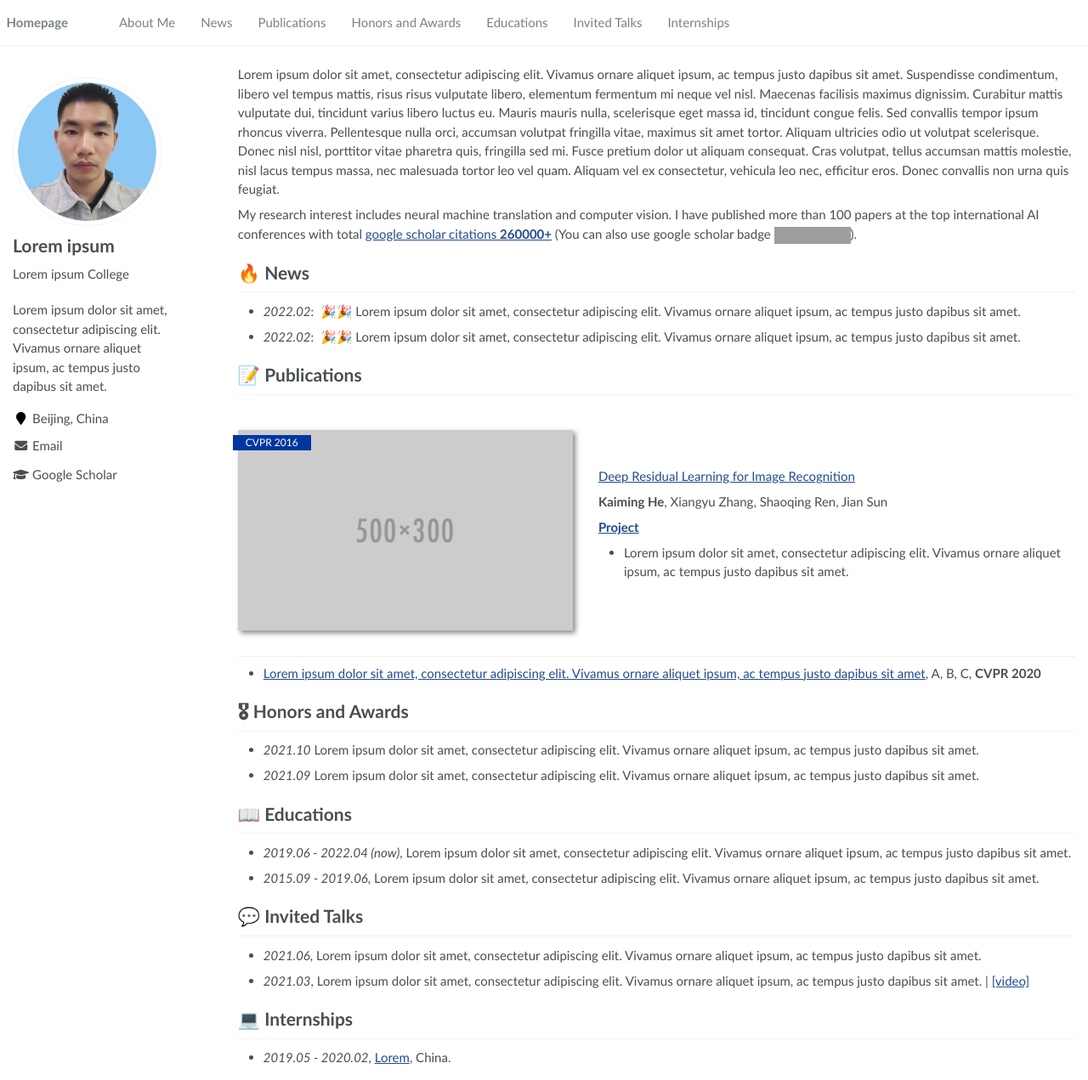
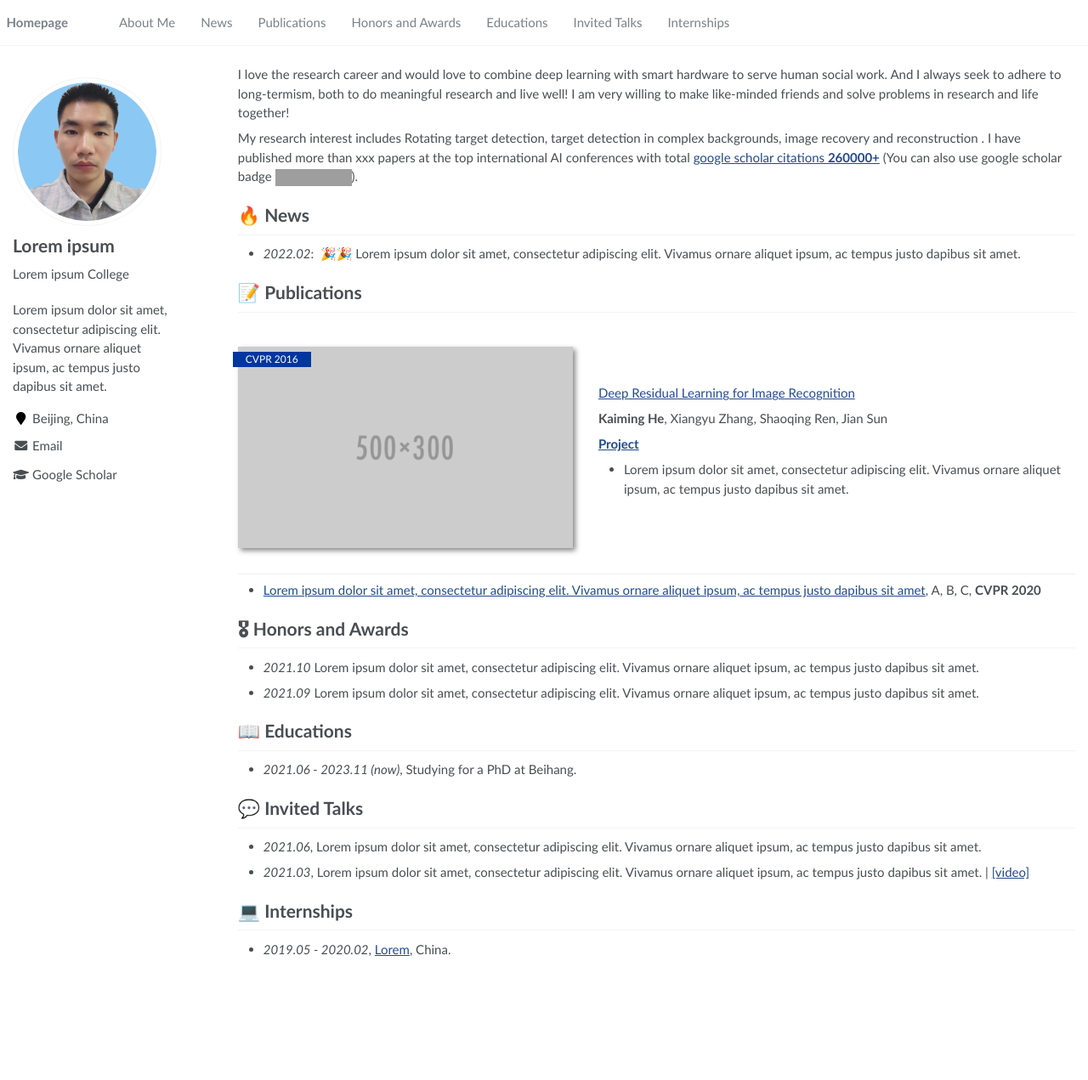
Before and after one commit to RayeRen/acad-homepage.github.io, a Jekyll site: the page built from _pages/about.md, in a window 1280 px wide and 1271 px high. Shown: the whole window at 85% size. Built offline with Jekyll 4.4.1, drawn with Linux system fonts in a browser that asks for light colours; grey boxes are pictures that could not be loaded.

Commit message:
Update about.md

```diff
--- a/_pages/about.md
+++ b/_pages/about.md
@@ -17,14 +17,14 @@ redirect_from:
 
 <span class='anchor' id='about-me'></span>
 
-Lorem ipsum dolor sit amet, consectetur adipiscing elit. Vivamus ornare aliquet ipsum, ac tempus justo dapibus sit amet. Suspendisse condimentum, libero vel tempus mattis, risus risus vulputate libero, elementum fermentum mi neque vel nisl. Maecenas facilisis maximus dignissim. Curabitur mattis vulputate dui, tincidunt varius libero luctus eu. Mauris mauris nulla, scelerisque eget massa id, tincidunt congue felis. Sed convallis tempor ipsum rhoncus viverra. Pellentesque nulla orci, accumsan volutpat fringilla vitae, maximus sit amet tortor. Aliquam ultricies odio ut volutpat scelerisque. Donec nisl nisl, porttitor vitae pharetra quis, fringilla sed mi. Fusce pretium dolor ut aliquam consequat. Cras volutpat, tellus accumsan mattis molestie, nisl lacus tempus massa, nec malesuada tortor leo vel quam. Aliquam vel ex consectetur, vehicula leo nec, efficitur eros. Donec convallis non urna quis feugiat.
+I love the research career and would love to combine deep learning with smart hardware to serve human social work. And I always seek to adhere to long-termism, both to do meaningful research and live well! I am very willing to make like-minded friends and solve problems in research and life together!
 
-My research interest includes neural machine translation and computer vision. I have published more than 100 papers at the top international AI conferences with total <a href='https://scholar.google.com/citations?user=DhtAFkwAAAAJ'>google scholar citations <strong><span id='total_cit'>260000+</span></strong></a> (You can also use google scholar badge <a href='https://scholar.google.com/citations?user=DhtAFkwAAAAJ'><img src="https://img.shields.io/endpoint?url={{ url | url_encode }}&logo=Google%20Scholar&labelColor=f6f6f6&color=9cf&style=flat&label=citations"></a>).
+My research interest includes Rotating target detection, target detection in complex backgrounds, image recovery and reconstruction . I have published more than xxx papers at the top international AI conferences with total <a href='https://scholar.google.com/citations?user=DhtAFkwAAAAJ'>google scholar citations <strong><span id='total_cit'>260000+</span></strong></a> (You can also use google scholar badge <a href='https://scholar.google.com/citations?user=DhtAFkwAAAAJ'><img src="https://img.shields.io/endpoint?url={{ url | url_encode }}&logo=Google%20Scholar&labelColor=f6f6f6&color=9cf&style=flat&label=citations"></a>).
 
 
 # 🔥 News
 - *2022.02*: &nbsp;🎉🎉 Lorem ipsum dolor sit amet, consectetur adipiscing elit. Vivamus ornare aliquet ipsum, ac tempus justo dapibus sit amet.
-- *2022.02*: &nbsp;🎉🎉 Lorem ipsum dolor sit amet, consectetur adipiscing elit. Vivamus ornare aliquet ipsum, ac tempus justo dapibus sit amet.
+
 
 # 📝 Publications
 
@@ -47,8 +47,8 @@ My research interest includes neural machine translation and computer vision. I
 - *2021.09* Lorem ipsum dolor sit amet, consectetur adipiscing elit. Vivamus ornare aliquet ipsum, ac tempus justo dapibus sit amet.
 
 # 📖 Educations
-- *2019.06 - 2022.04 (now)*, Lorem ipsum dolor sit amet, consectetur adipiscing elit. Vivamus ornare aliquet ipsum, ac tempus justo dapibus sit amet.
-- *2015.09 - 2019.06*, Lorem ipsum dolor sit amet, consectetur adipiscing elit. Vivamus ornare aliquet ipsum, ac tempus justo dapibus sit amet.
+- *2021.06 - 2023.11 (now)*, Studying for a PhD at Beihang.
+
 
 # 💬 Invited Talks
 - *2021.06*, Lorem ipsum dolor sit amet, consectetur adipiscing elit. Vivamus ornare aliquet ipsum, ac tempus justo dapibus sit amet.
```
